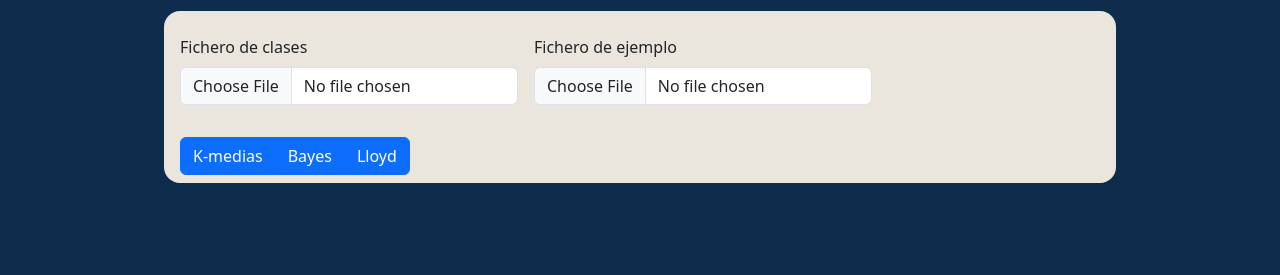
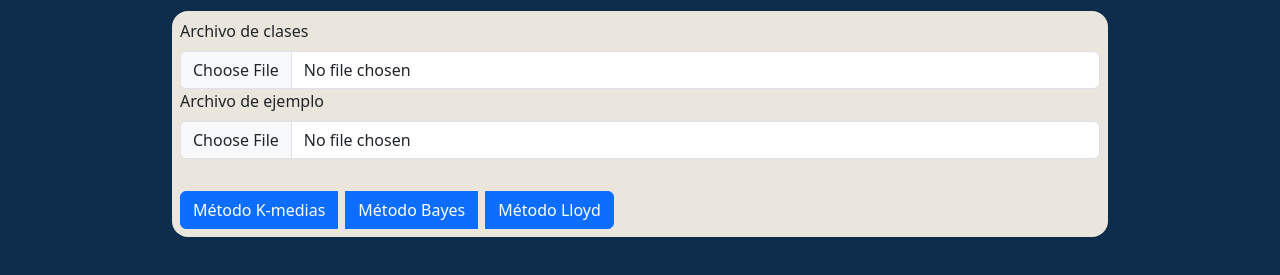
Before and after one commit to josxmag16/IC-20223-2024, a plain HTML site: page Practica3/index.html in a window 1280 px wide. Shown: the part 53-328 px from the top of the page. Drawn offline with nearby package versions, Linux system fonts and the light colour scheme.

Commit message:
Little changes

```diff
--- a/Practica3/index.html
+++ b/Practica3/index.html
@@ -13,19 +13,19 @@
       </nav>
         <div class="container w-75">
 
-            <div class="row g-3 mt-3 red">
+            <div class="col g-3 mt-3 red">
                 <div class="col-auto">
-                  <label for="nomAtrib" class="form-label">Fichero de clases</label>
+                  <label for="nomAtrib" class="form-label">Archivo de clases</label>
                   <input type="file" class="form-control" id="nomAtrib" placeholder="Clases">
                 </div>
                 <div class="col-auto">
-                  <label for="nomJuego" class="form-label">Fichero de ejemplo</label>
+                  <label for="nomJuego" class="form-label">Archivo de ejemplo</label>
                   <input type="file" class="form-control" id="nomJuego" placeholder="Ejemplo">
                 </div>
-                <div class="col-auto btn-group buttonIniciar" role="group">
-                  <button type="button" class="btn btn-primary" onclick="buttonClick('kmedias')">K-medias</button>
-                  <button type="button" class="btn btn-primary" onclick="buttonClick('bayes')">Bayes</button>
-                  <button type="button" class="btn btn-primary" onclick="buttonClick('lloyd')">Lloyd</button>
+                <div class="col-auto btn-group buttonIniciar gap-2" role="group">
+                  <button type="button" class="btn btn-primary" onclick="buttonClick('kmedias')">Método K-medias</button>
+                  <button type="button" class="btn btn-primary" onclick="buttonClick('bayes')">Método Bayes</button>
+                  <button type="button" class="btn btn-primary" onclick="buttonClick('lloyd')">Método Lloyd</button>
                 </div>
             </div>
             <p id="msg" class="text-danger"></p>
```
